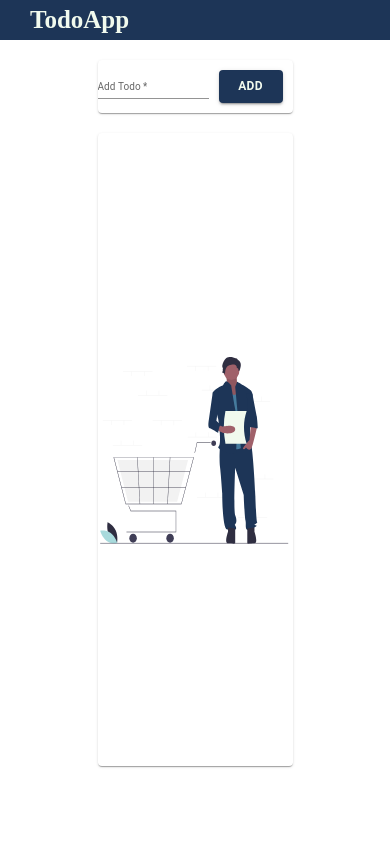
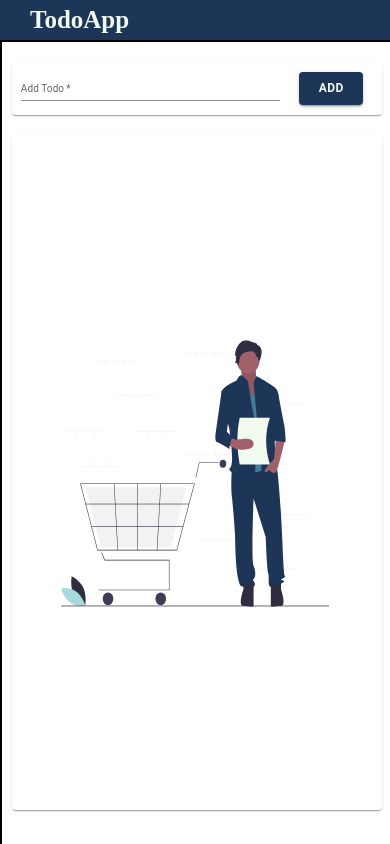
Before and after one commit to chiragtilwani/todoApp, a React (Create React App) app: page / in a window 390 px wide. Built offline with nearby package versions, Linux system fonts and the light colour scheme.

Commit message:
make app responsive

```diff
--- a/package.json
+++ b/package.json
@@ -15,7 +15,9 @@
     "react": "^18.1.0",
     "react-dom": "^18.1.0",
     "react-icons": "^4.4.0",
+    "react-moving-text": "0.0.7",
     "react-scripts": "5.0.1",
+    "react-sortable-hoc": "^2.0.0",
     "styled-components": "^5.3.5",
     "uuid": "^8.3.2",
     "web-vitals": "^2.1.4"
--- /dev/null
+++ b/src/Sizes.js
@@ -0,0 +1,20 @@
+export default {
+    down(size){
+        const sizes={
+            xs:'575.98px',
+            sm:'767.98px',
+            md:'991.98px',
+            lg:'1199.98px',
+        }
+        return `@media (max-width:${sizes[size]})`
+    },
+    up(size){
+        const sizes={
+            xs:'575.98px',
+            sm:'767.98px',
+            md:'991.98px',
+            lg:'1199.98px',
+        }
+        return `@media (min-width:${sizes[size]})`
+    }
+}
--- a/src/Todo.js
+++ b/src/Todo.js
@@ -8,6 +8,7 @@ import TextField from '@mui/material/TextField';
 import { useState } from 'react'
 import Stack from '@mui/material/Stack';
 import Button from '@mui/material/Button';
+import Sizes from './Sizes'
 
 
 
@@ -29,6 +30,15 @@ const useStyles = makeStyles({
         display: 'flex',
         justifyContent: 'space-between',
         fontSize: '1.4rem',
+        [Sizes.down('lg')]:{
+            width:'10%'
+        },
+        [Sizes.down('sm')]:{
+            width:'10%'
+        },
+        [Sizes.down('sm')]:{
+            width:'12%'
+        }
     },
     hoverEffect: {
         transitionDuration: '200ms',
--- a/src/TodoApp.js
+++ b/src/TodoApp.js
@@ -8,15 +8,18 @@ import { TodoContext } from './context/Todo.context'
 import List from '@mui/material/List';
 import Todo from './Todo'
 import emptyList from './images/emptyList.svg'
+import Sizes from './Sizes'
 
 
 
 const useStyles = makeStyles({
     container: {
         width: '100%',
+        height: '100%',
         display: 'flex',
         flexDirection: 'column',
         alignItems: 'center',
+        border: '.2rem solid'
     },
     Navbar: {
         width: '100%',
@@ -35,12 +38,29 @@ const useStyles = makeStyles({
     },
     paper1: {
         width: '50%',
-        minHeight: '2rem',
-        margin: '2rem'
+        margin: '2rem',
+        [Sizes.down('sm')]: {
+            width: '70%'
+        },
+        [Sizes.down('xs')]: {
+            width: '95%'
+        }
     },
     paper2: {
         width: '50%',
-        height:'75vh'
+        maxHeight: '75vh',
+        display: 'flex',
+        justifyContent: 'center',
+        [Sizes.down('lg')]: {
+        },
+        [Sizes.down('sm')]: {
+            width: '70%'
+        },
+        [Sizes.down('xs')]: {
+            width: '95%',
+            height:'80vh',
+            maxHeight: '85vh !important',
+        }
     },
     button: {
         margin: '1rem!important',
@@ -62,6 +82,9 @@ const useStyles = makeStyles({
         width: '100%',
         display: 'flex',
         justifyContent: 'space-evenly',
+    },
+    img: {
+        width: '75%',
     }
 })
 
@@ -103,7 +126,7 @@ function TodoApp() {
                 </Paper>
                 <Paper className={classes.paper2}>
 
-                    {todoArray.length === 0 ? <img src={emptyList} alt="empty list" style={{width: '100%', height: '100%'}} /> : <List sx={style} component="nav" aria-label="mailbox folders" className={classes.list}>
+                    {todoArray.length === 0 ? <img src={emptyList} alt="empty list" className={classes.img} /> : <List sx={style} component="nav" aria-label="mailbox folders" className={classes.list}>
                         {todoArray.map(todo =>
                             <Todo key={todo.id} {...todo} toggleTodoComplete={toggleTodoComplete} deleteTodo={deleteTodo} editTodo={editTodo} />
                         )}
```
Also changed, not shown: 2 other files (tests, documents, lock files or other folders).
